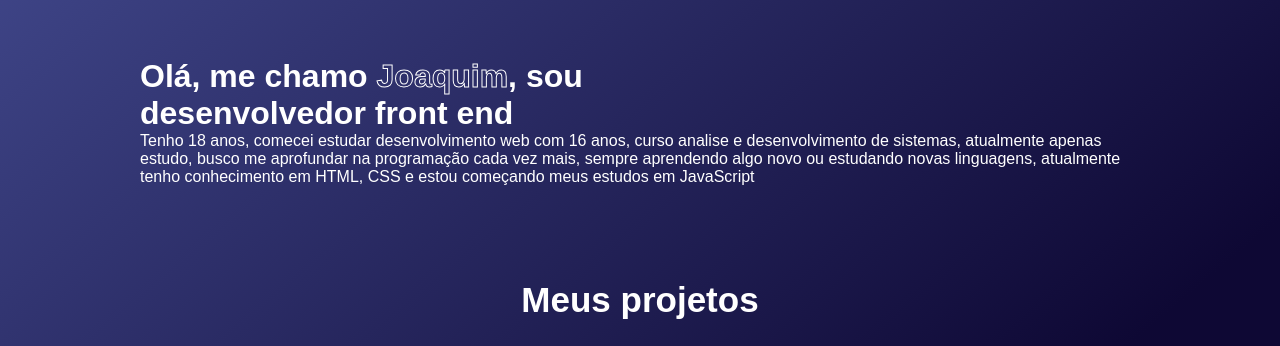
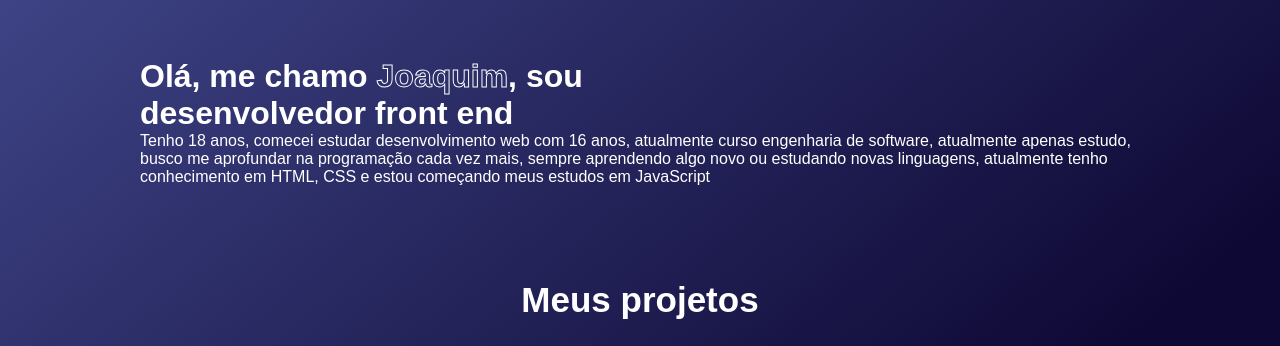
Before and after one commit to jjoaquimsx/Porfolio, a plain HTML site: page Meu-Portfolio/index.html in a window 1280 px wide. Shown: the part 123-469 px from the top of the page. Drawn offline with Linux system fonts and the light colour scheme.

Commit message:
engineer of software

```diff
--- a/Meu-Portfolio/index.html
+++ b/Meu-Portfolio/index.html
@@ -28,7 +28,7 @@
 
     <header class="container" id="sobremin">
         <h1>Olá, me chamo <span>Joaquim</span>, sou<br> desenvolvedor front end</h1>
-        <p>Tenho 18 anos, comecei estudar desenvolvimento web com 16 anos, curso analise e desenvolvimento de sistemas,
+        <p>Tenho 18 anos, comecei estudar desenvolvimento web com 16 anos, atualmente curso engenharia de software,
             atualmente apenas estudo, busco me aprofundar na programação cada vez mais, sempre aprendendo algo novo ou
             estudando novas linguagens, atualmente tenho conhecimento em HTML, CSS e estou começando meus estudos em
             JavaScript </p>
```
